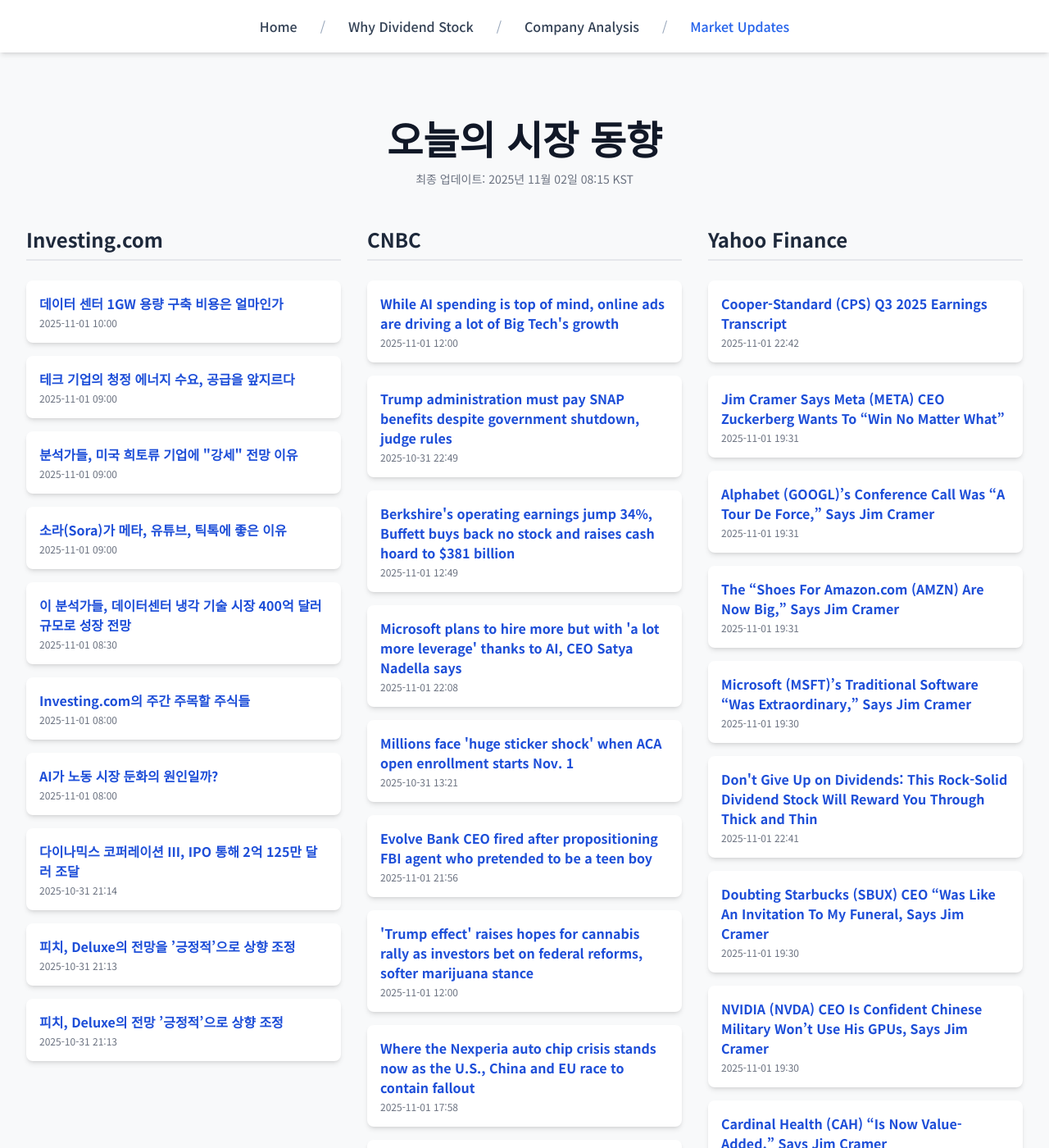
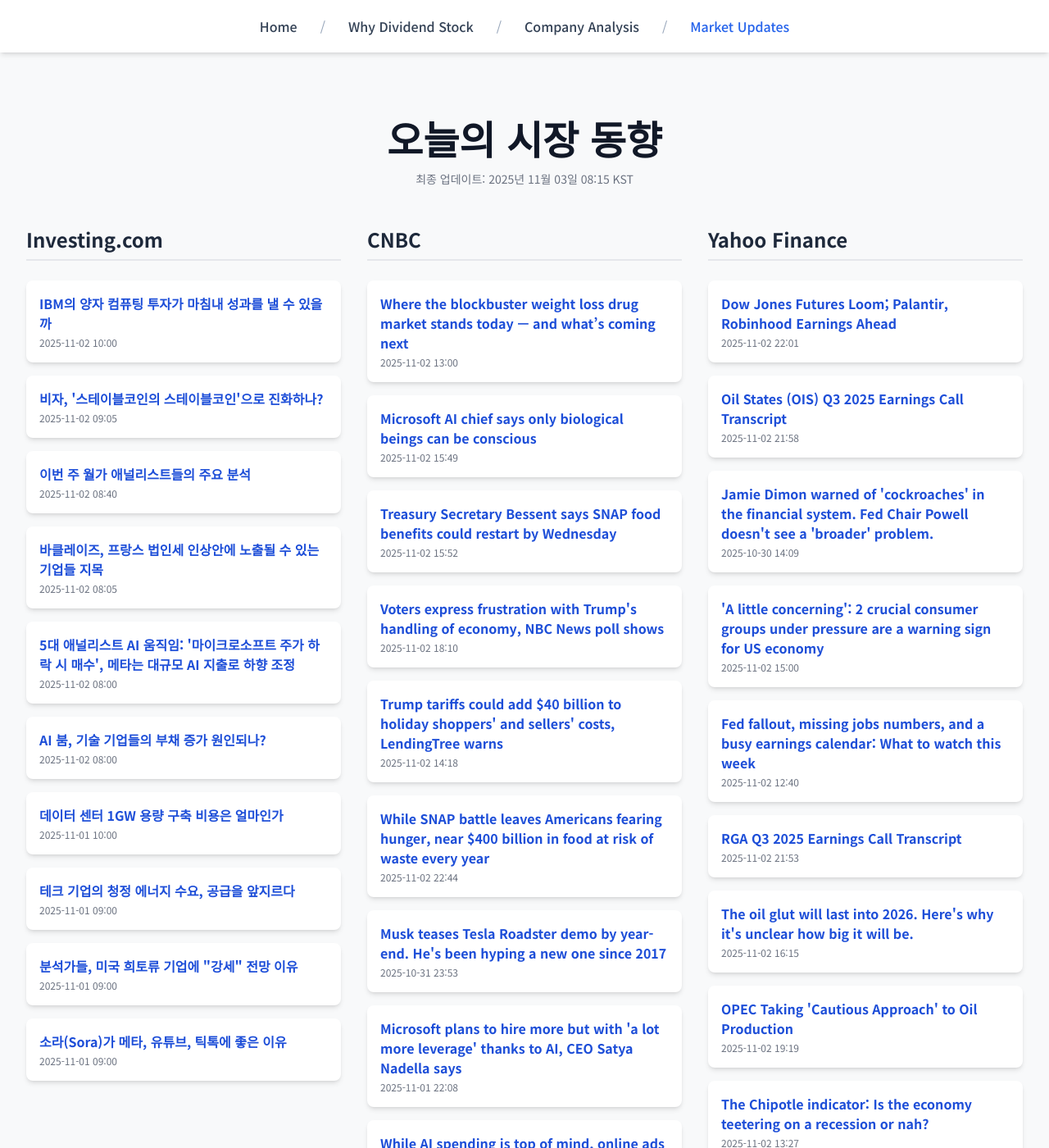
Before and after one commit to Kay-Hwang/my-company-analysis, a Jekyll site: the page built from market-updates.html, in a window 1280 px wide and 1400 px high. Shown: the whole window at 82% size. Built offline with Jekyll 4.4.1, drawn with Linux system fonts in a browser that asks for light colours; nearby versions of some CDN libraries; a script that is not in the unit is left out; some of the changed text lies outside the part shown.

Commit message:
Update daily data

```diff
--- a/_data/latest_data.json
+++ b/_data/latest_data.json
@@ -1,7 +1,43 @@
 {
-  "lastUpdated": "2025년 11월 02일 08:15 KST",
+  "lastUpdated": "2025년 11월 03일 08:15 KST",
   "news": {
     "investing": [
+      {
+        "title": "IBM의 양자 컴퓨팅 투자가 마침내 성과를 낼 수 있을까",
+        "link": "https://kr.investing.com/news/stock-market-news/article-1695457",
+        "pubDate": "2025-11-02 10:00:07",
+        "summary": "IBM의 양자 컴퓨팅 투자가 마침내 성과를 낼 수 있을까"
+      },
+      {
+        "title": "비자, '스테이블코인의 스테이블코인'으로 진화하나?",
+        "link": "https://kr.investing.com/news/stock-market-news/article-1695449",
+        "pubDate": "2025-11-02 09:05:03",
+        "summary": "비자, '스테이블코인의 스테이블코인'으로 진화하나?"
+      },
+      {
+        "title": "이번 주 월가 애널리스트들의 주요 분석",
+        "link": "https://kr.investing.com/news/stock-market-news/article-1695447",
+        "pubDate": "2025-11-02 08:40:50",
+        "summary": "이번 주 월가 애널리스트들의 주요 분석"
+      },
+      {
+        "title": "바클레이즈, 프랑스 법인세 인상안에 노출될 수 있는 기업들 지목",
+        "link": "https://kr.investing.com/news/stock-market-news/article-1695431",
+        "pubDate": "2025-11-02 08:05:03",
+        "summary": "바클레이즈, 프랑스 법인세 인상안에 노출될 수 있는 기업들 지목"
+      },
+      {
+        "title": "5대 애널리스트 AI 움직임: '마이크로소프트 주가 하락 시 매수', 메타는 대규모 AI 지출로 하향 조정",
+        "link": "https://kr.investing.com/news/stock-market-news/article-1695430",
+        "pubDate": "2025-11-02 08:00:06",
+        "summary": "5대 애널리스트 AI 움직임: '마이크로소프트 주가 하락 시 매수', 메타는 대규모 AI 지출로 하향 조정"
+      },
+      {
+        "title": "AI 붐, 기술 기업들의 부채 증가 원인되나?",
+        "link": "https://kr.investing.com/news/stock-market-news/article-1695428",
+        "pubDate": "2025-11-02 08:00:04",
+        "summary": "AI 붐, 기술 기업들의 부채 증가 원인되나?"
+      },
       {
         "title": "데이터 센터 1GW 용량 구축 비용은 얼마인가",
         "link": "https://kr.investing.com/news/stock-market-news/article-1695307",
@@ -25,62 +61,50 @@
         "link": "https://kr.investing.com/news/stock-market-news/article-1695294",
         "pubDate": "2025-11-01 09:00:03",
         "summary": "소라(Sora)가 메타, 유튜브, 틱톡에 좋은 이유"
-      },
-      {
-        "title": "이 분석가들, 데이터센터 냉각 기술 시장 400억 달러 규모로 성장 전망",
-        "link": "https://kr.investing.com/news/stock-market-news/article-1695292",
-        "pubDate": "2025-11-01 08:30:04",
-        "summary": "이 분석가들, 데이터센터 냉각 기술 시장 400억 달러 규모로 성장 전망"
-      },
-      {
-        "title": "Investing.com의 주간 주목할 주식들",
-        "link": "https://kr.investing.com/news/stock-market-news/article-1695291",
-        "pubDate": "2025-11-01 08:00:16",
-        "summary": "Investing.com의 주간 주목할 주식들"
-      },
-      {
-        "title": "AI가 노동 시장 둔화의 원인일까?",
-        "link": "https://kr.investing.com/news/stock-market-news/article-1695287",
-        "pubDate": "2025-11-01 08:00:08",
-        "summary": "AI가 노동 시장 둔화의 원인일까?"
-      },
-      {
-        "title": "다이나믹스 코퍼레이션 III, IPO 통해 2억 125만 달러 조달",
-        "link": "https://kr.investing.com/news/stock-market-news/article-432SI-1695137",
-        "pubDate": "2025-10-31 21:14:08",
-        "summary": "다이나믹스 코퍼레이션 III, IPO 통해 2억 125만 달러 조달"
-      },
-      {
-        "title": "피치, Deluxe의 전망을 ’긍정적’으로 상향 조정",
-        "link": "https://kr.investing.com/news/stock-market-news/article-93CH-1695136",
-        "pubDate": "2025-10-31 21:13:43",
-        "summary": "피치, Deluxe의 전망을 ’긍정적’으로 상향 조정"
-      },
-      {
-        "title": "피치, Deluxe의 전망 ’긍정적’으로 상향 조정",
-        "link": "https://kr.investing.com/news/stock-market-news/article-93CH-1695135",
-        "pubDate": "2025-10-31 21:13:40",
-        "summary": "피치, Deluxe의 전망 ’긍정적’으로 상향 조정"
       }
     ],
     "cnbc": [
       {
-        "title": "While AI spending is top of mind, online ads are driving a lot of Big Tech's growth",
-        "link": "https://www.cnbc.com/2025/11/01/meta-alphabet-amazon-microsoft-earnings-ads.html",
-        "pubDate": "Sat, 01 Nov 2025 12:00:01 GMT",
-        "summary": "Meta, Amazon, Alphabet and Microsoft reported quarterly earnings that showed rising digital ad sales and increased AI infrastructure spending."
+        "title": "Where the blockbuster weight loss drug market stands today — and what’s coming next",
+        "link": "https://www.cnbc.com/2025/11/02/whats-next-for-the-weight-loss-drug-market-pills-rivals-insurance.html",
+        "pubDate": "Sun, 02 Nov 2025 13:00:01 GMT",
+        "summary": "Competition is heating up, but questions remain about insurance coverage, drug pricing, copycat drugs and the role of pills in the space."
       },
       {
-        "title": "Trump administration must pay SNAP benefits despite government shutdown, judge rules",
-        "link": "https://www.cnbc.com/2025/10/31/snap-trump-judge-food-stamps-shutdown.html",
-        "pubDate": "Fri, 31 Oct 2025 22:49:01 GMT",
-        "summary": "The Justice Department argued that the food stamp program, which feeds more than 40 million Americans, effectively did not exist anymore due to the shutdown."
+        "title": "Microsoft AI chief says only biological beings can be conscious",
+        "link": "https://www.cnbc.com/2025/11/02/microsoft-ai-chief-mustafa-suleyman-only-biological-beings-can-be-conscious.html",
+        "pubDate": "Sun, 02 Nov 2025 15:49:05 GMT",
+        "summary": "Mustafa Suleyman has become one of the most influential voices in tech to come out against building seemingly conscious AI."
       },
       {
-        "title": "Berkshire's operating earnings jump 34%, Buffett buys back no stock and raises cash hoard to $381 billion",
-        "link": "https://www.cnbc.com/2025/11/01/berkshire-hathaway-brk-earnings-q3-2025.html",
-        "pubDate": "Sat, 01 Nov 2025 12:49:38 GMT",
-        "summary": "Berkshire's operating profit generated from the conglomerate's wholly owned businesses including insurance and railroads jumped 34% in the third quarter."
+        "title": "Treasury Secretary Bessent says SNAP food benefits could restart by Wednesday",
+        "link": "https://www.cnbc.com/2025/11/02/bessent-trump-snap-food-stamps-shutdown.html",
+        "pubDate": "Sun, 02 Nov 2025 15:52:38 GMT",
+        "summary": "SNAP food benefits could restart as early as Wednesday, Treasury Secretary Scott Bessent said Sunday."
+      },
+      {
+        "title": "Voters express frustration with Trump's handling of economy, NBC News poll shows",
+        "link": "https://www.cnbc.com/2025/11/02/trump-economy-nbc-news-poll.html",
+        "pubDate": "Sun, 02 Nov 2025 18:10:42 GMT",
+        "summary": "More than 60% of registered voters recently polled said Trump's administration has fallen short of expectations regarding the economy."
+      },
+      {
+        "title": "Trump tariffs could add $40 billion to holiday shoppers' and sellers' costs, LendingTree warns",
+        "link": "https://www.cnbc.com/2025/11/02/trump-trade-holiday-shopping-lending-tree-tariffs.html",
+        "pubDate": "Sun, 02 Nov 2025 14:18:26 GMT",
+        "summary": "It has been six months since President Donald Trump announced new \"liberation day\" tariffs, which are a key part of his trade agenda."
+      },
+      {
+        "title": "While SNAP battle leaves Americans fearing hunger, near $400 billion in food at risk of waste every year",
+        "link": "https://www.cnbc.com/2025/11/02/snap-benefits-hunger-in-america-us-food-waste.html",
+        "pubDate": "Sun, 02 Nov 2025 22:44:21 GMT",
+        "summary": "As the political battle over food stamps leave millions of Americans fearing hunger, the U.S. is wasting up to an estimated $382 billion a year in food."
+      },
+      {
+        "title": "Musk teases Tesla Roadster demo by year-end. He's been hyping a new one since 2017",
+        "link": "https://www.cnbc.com/2025/10/31/musk-teases-tesla-roadster-demo-this-year-been-hyping-it-since-2017.html",
+        "pubDate": "Fri, 31 Oct 2025 23:53:25 GMT",
+        "summary": "Tesla's Elon Musk told Joe Rogan that his company is aiming to develop a redesigned version of the Roadster before the end of the year."
       },
       {
         "title": "Microsoft plans to hire more but with 'a lot more leverage' thanks to AI, CEO Satya Nadella says",
@@ -89,102 +113,78 @@
         "summary": "The company wants to ensure that all of its employees can access its Microsoft 365 and GitHub Copilot artificial intelligence tools, CEO Satya Nadella said."
       },
       {
-        "title": "Millions face 'huge sticker shock' when ACA open enrollment starts Nov. 1",
-        "link": "https://www.cnbc.com/2025/10/31/aca-open-enrollment-starts-enhanced-subsidies.html",
-        "pubDate": "Fri, 31 Oct 2025 13:21:53 GMT",
-        "summary": "Millions of households logging on to enroll in a health plan via the Affordable Care Act marketplace will see much higher premiums."
+        "title": "While AI spending is top of mind, online ads are driving a lot of Big Tech's growth",
+        "link": "https://www.cnbc.com/2025/11/01/meta-alphabet-amazon-microsoft-earnings-ads.html",
+        "pubDate": "Sat, 01 Nov 2025 12:00:01 GMT",
+        "summary": "Meta, Amazon, Alphabet and Microsoft reported quarterly earnings that showed rising digital ad sales and increased AI infrastructure spending."
       },
       {
-        "title": "Evolve Bank CEO fired after propositioning FBI agent who pretended to be a teen boy",
-        "link": "https://www.cnbc.com/2025/11/01/evolve-bank-ceo-fired-propositioning-fbi-agent-posing-as-teen-boy.html",
-        "pubDate": "Sat, 01 Nov 2025 21:56:49 GMT",
-        "summary": "In August, Evolve hired Hartheimer, who brought experience in financial regulatory matters, to help the bank recover from the collapse of startup Synapse."
-      },
-      {
-        "title": "'Trump effect' raises hopes for cannabis rally as investors bet on federal reforms, softer marijuana stance",
-        "link": "https://www.cnbc.com/2025/11/01/cannabis-stock-market-trump-marijuana.html",
-        "pubDate": "Sat, 01 Nov 2025 12:00:01 GMT",
-        "summary": "Cannabis stocks could rally on hopes for new hemp regulations and Trump's possible softer stance on marijuana, fueling investor optimism across the industry."
-      },
-      {
-        "title": "Where the Nexperia auto chip crisis stands now as the U.S., China and EU race to contain fallout",
-        "link": "https://www.cnbc.com/2025/11/01/where-the-nexperia-auto-chip-crisis-stands-now.html",
-        "pubDate": "Sat, 01 Nov 2025 17:58:54 GMT",
-        "summary": "The Nexperia crisis is still threatening vehicle production worldwide."
-      },
-      {
-        "title": "Musk teases Tesla Roadster demo by year-end. He's been hyping a new one since 2017",
-        "link": "https://www.cnbc.com/2025/10/31/musk-teases-tesla-roadster-demo-this-year-been-hyping-it-since-2017.html",
-        "pubDate": "Fri, 31 Oct 2025 23:53:25 GMT",
-        "summary": "Tesla's Elon Musk told Joe Rogan that his company is aiming to develop a redesigned version of the Roadster before the end of the year."
-      },
-      {
-        "title": "Trump touts marble Lincoln Bathroom remodel amid government shutdown",
-        "link": "https://www.cnbc.com/2025/10/31/trump-bathroom-white-house-remodel-shutdown.html",
-        "pubDate": "Fri, 31 Oct 2025 20:50:08 GMT",
-        "summary": "Trump's bathroom update follows his major makeover of the Oval Office, and the demolition of the White House East Wing, to be replaced by a large ballroom."
+        "title": "These inherited IRA mistakes could reduce your windfall, advisors say. How to avoid them",
+        "link": "https://www.cnbc.com/2025/11/02/inherited-ira-mistakes.html",
+        "pubDate": "Sun, 02 Nov 2025 12:30:01 GMT",
+        "summary": "The rules for inherited IRAs can be complicated, and mistakes are costly. Here some of the biggest missteps and how to avoid them."
       }
     ],
     "yahoo": [
       {
-        "title": "Cooper-Standard (CPS) Q3 2025 Earnings Transcript",
-        "link": "https://finance.yahoo.com/news/cooper-standard-cps-q3-2025-224205514.html",
-        "pubDate": "2025-11-01T22:42:05Z",
-        "summary": "Cooper-Standard (CPS) Q3 2025 Earnings Transcript"
+        "title": "Dow Jones Futures Loom; Palantir, Robinhood Earnings Ahead",
+        "link": "https://www.investors.com/market-trend/stock-market-today/dow-jones-futures-palantir-robinhood-amd-lead-earnings/?src=A00220&yptr=yahoo",
+        "pubDate": "2025-11-02T22:01:57Z",
+        "summary": "Dow Jones Futures Loom; Palantir, Robinhood Earnings Ahead"
       },
       {
-        "title": "Jim Cramer Says Meta (META) CEO Zuckerberg Wants To “Win No Matter What”",
-        "link": "https://finance.yahoo.com/news/jim-cramer-says-meta-meta-193158818.html",
-        "pubDate": "2025-11-01T19:31:58Z",
-        "summary": "Jim Cramer Says Meta (META) CEO Zuckerberg Wants To “Win No Matter What”"
+        "title": "Oil States (OIS) Q3 2025 Earnings Call Transcript",
+        "link": "https://finance.yahoo.com/news/oil-states-ois-q3-2025-215823010.html",
+        "pubDate": "2025-11-02T21:58:23Z",
+        "summary": "Oil States (OIS) Q3 2025 Earnings Call Transcript"
       },
       {
-        "title": "Alphabet (GOOGL)’s Conference Call Was “A Tour De Force,” Says Jim Cramer",
-        "link": "https://finance.yahoo.com/news/alphabet-googl-conference-call-tour-193115499.html",
-        "pubDate": "2025-11-01T19:31:15Z",
-        "summary": "Alphabet (GOOGL)’s Conference Call Was “A Tour De Force,” Says Jim Cramer"
+        "title": "Jamie Dimon warned of 'cockroaches' in the financial system. Fed Chair Powell doesn't see a 'broader' problem.",
+        "link": "https://finance.yahoo.com/news/jamie-dimon-warned-of-cockroaches-in-the-financial-system-fed-chair-powell-doesnt-see-a-broader-problem-140936956.html",
+        "pubDate": "2025-10-30T14:09:36Z",
+        "summary": "Jamie Dimon warned of 'cockroaches' in the financial system. Fed Chair Powell doesn't see a 'broader' problem."
       },
       {
-        "title": "The “Shoes For Amazon.com (AMZN) Are Now Big,” Says Jim Cramer",
-        "link": "https://finance.yahoo.com/news/shoes-amazon-com-amzn-now-193103305.html",
-        "pubDate": "2025-11-01T19:31:03Z",
-        "summary": "The “Shoes For Amazon.com (AMZN) Are Now Big,” Says Jim Cramer"
+        "title": "'A little concerning': 2 crucial consumer groups under pressure are a warning sign for US economy",
+        "link": "https://finance.yahoo.com/news/a-little-concerning-2-crucial-consumer-groups-under-pressure-are-a-warning-sign-for-us-economy-143058867.html",
+        "pubDate": "2025-11-02T15:00:58Z",
+        "summary": "'A little concerning': 2 crucial consumer groups under pressure are a warning sign for US economy"
       },
       {
-        "title": "Microsoft (MSFT)’s Traditional Software “Was Extraordinary,” Says Jim Cramer",
-        "link": "https://finance.yahoo.com/news/microsoft-msft-traditional-software-extraordinary-193055649.html",
-        "pubDate": "2025-11-01T19:30:55Z",
-        "summary": "Microsoft (MSFT)’s Traditional Software “Was Extraordinary,” Says Jim Cramer"
+        "title": "Fed fallout, missing jobs numbers, and a busy earnings calendar: What to watch this week",
+        "link": "https://finance.yahoo.com/news/fed-fallout-missing-jobs-numbers-and-a-busy-earnings-calendar-what-to-watch-this-week-124032500.html",
+        "pubDate": "2025-11-02T12:40:32Z",
+        "summary": "Fed fallout, missing jobs numbers, and a busy earnings calendar: What to watch this week"
       },
       {
-        "title": "Don't Give Up on Dividends: This Rock-Solid Dividend Stock Will Reward You Through Thick and Thin",
-        "link": "https://finance.yahoo.com/news/dont-dividends-rock-solid-dividend-224100400.html",
-        "pubDate": "2025-11-01T22:41:00Z",
-        "summary": "Don't Give Up on Dividends: This Rock-Solid Dividend Stock Will Reward You Through Thick and Thin"
+        "title": "RGA Q3 2025 Earnings Call Transcript",
+        "link": "https://finance.yahoo.com/news/rga-q3-2025-earnings-call-215354333.html",
+        "pubDate": "2025-11-02T21:53:54Z",
+        "summary": "RGA Q3 2025 Earnings Call Transcript"
       },
       {
-        "title": "Doubting Starbucks (SBUX) CEO “Was Like An Invitation To My Funeral, Says Jim Cramer",
-        "link": "https://finance.yahoo.com/news/doubting-starbucks-sbux-ceo-invitation-193024952.html",
-        "pubDate": "2025-11-01T19:30:24Z",
-        "summary": "Doubting Starbucks (SBUX) CEO “Was Like An Invitation To My Funeral, Says Jim Cramer"
+        "title": "The oil glut will last into 2026. Here's why it's unclear how big it will be.",
+        "link": "https://finance.yahoo.com/news/the-oil-glut-will-last-into-2026-heres-why-its-unclear-how-big-it-will-be-161521392.html",
+        "pubDate": "2025-11-02T16:15:21Z",
+        "summary": "The oil glut will last into 2026. Here's why it's unclear how big it will be."
       },
       {
-        "title": "NVIDIA (NVDA) CEO Is Confident Chinese Military Won’t Use His GPUs, Says Jim Cramer",
-        "link": "https://finance.yahoo.com/news/nvidia-nvda-ceo-confident-chinese-193012586.html",
-        "pubDate": "2025-11-01T19:30:12Z",
-        "summary": "NVIDIA (NVDA) CEO Is Confident Chinese Military Won’t Use His GPUs, Says Jim Cramer"
+        "title": "OPEC Taking 'Cautious Approach' to Oil Production",
+        "link": "https://www.barrons.com/livecoverage/sundayshows1102/card/opec-taking-cautious-approach-to-oil-production-CrEGB3tZjlwlQQYMhOEa?siteid=yhoof2&yptr=yahoo",
+        "pubDate": "2025-11-02T19:19:29Z",
+        "summary": "OPEC Taking 'Cautious Approach' to Oil Production"
       },
       {
-        "title": "Cardinal Health (CAH) “Is Now Value-Added,” Says Jim Cramer",
-        "link": "https://finance.yahoo.com/news/cardinal-health-cah-now-value-193005862.html",
-        "pubDate": "2025-11-01T19:30:05Z",
-        "summary": "Cardinal Health (CAH) “Is Now Value-Added,” Says Jim Cramer"
+        "title": "The Chipotle indicator: Is the economy teetering on a recession or nah?",
+        "link": "https://finance.yahoo.com/news/the-chipotle-indicator-is-the-economy-teetering-on-a-recession-or-nah-133000927.html",
+        "pubDate": "2025-11-02T13:27:07Z",
+        "summary": "The Chipotle indicator: Is the economy teetering on a recession or nah?"
       },
       {
-        "title": "Chipotle’ (CMG)s A “Challenged Company,’ Says Jim Cramer",
-        "link": "https://finance.yahoo.com/news/chipotle-cmg-challenged-company-says-192940124.html",
-        "pubDate": "2025-11-01T19:29:40Z",
-        "summary": "Chipotle’ (CMG)s A “Challenged Company,’ Says Jim Cramer"
+        "title": "Xenia Hotels XHR Q3 2025 Earnings Call Transcript",
+        "link": "https://finance.yahoo.com/news/xenia-hotels-xhr-q3-2025-214908274.html",
+        "pubDate": "2025-11-02T21:49:08Z",
+        "summary": "Xenia Hotels XHR Q3 2025 Earnings Call Transcript"
       }
     ]
   }
```
